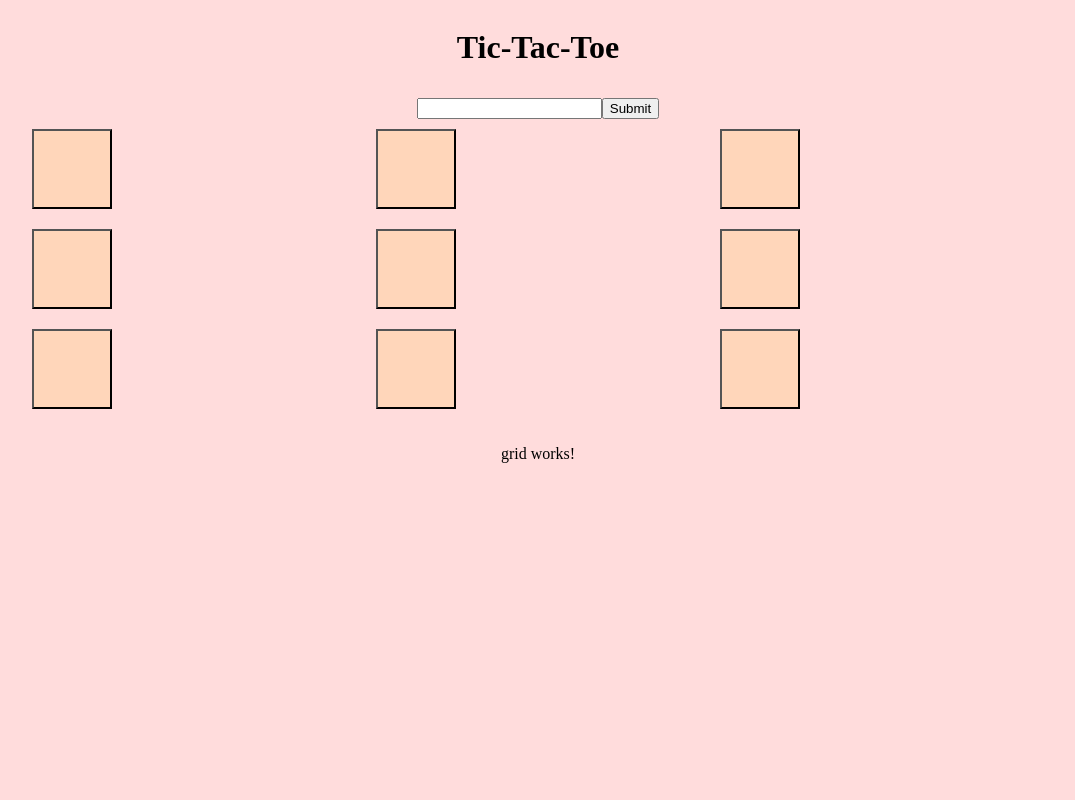
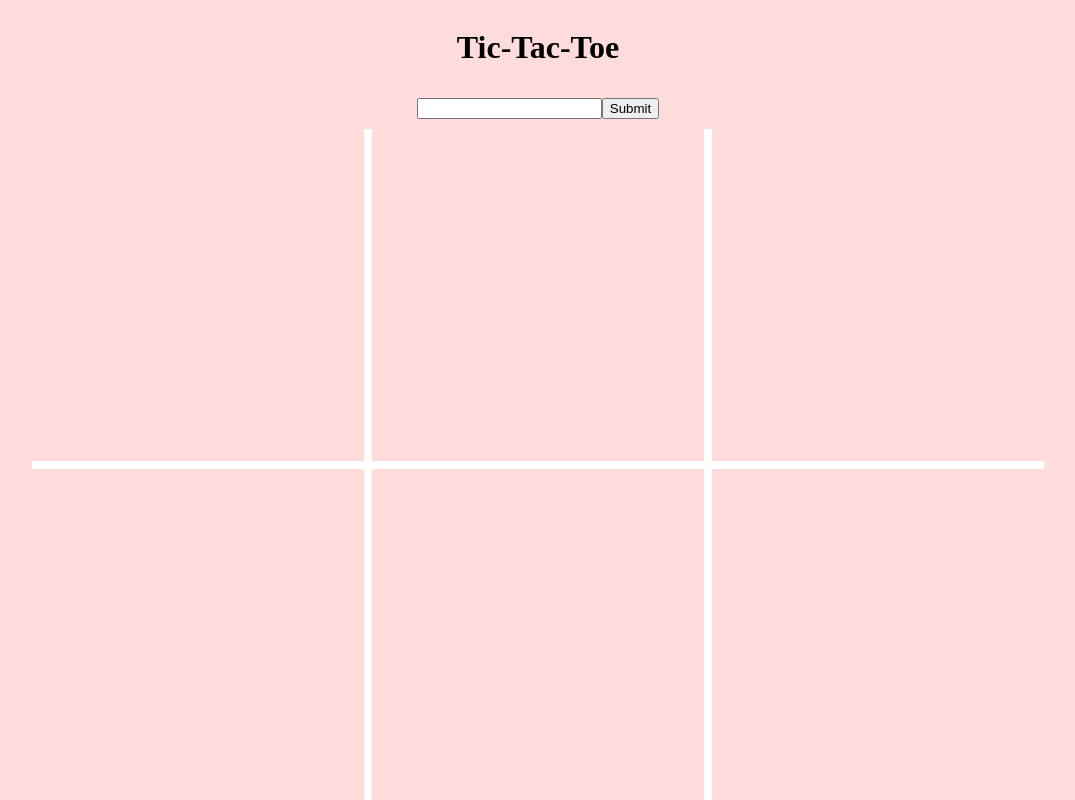
Before and after one commit to Sunsonni/tic-tac-toe-client, an Angular app: page / in a window 1280 px wide. Shown: the top 800 px of the page, without its empty margins (102-1177 px from the left). Built offline with nearby package versions, Linux system fonts and the light colour scheme.

Commit message:
sorta making it look nice

```diff
--- a/src/app/app.component.html
+++ b/src/app/app.component.html
@@ -1,15 +1,17 @@
 <div class="app">
   <h1>Tic-Tac-Toe</h1>
   <div class="gameIdInput">
-    <input type="text">
-    <button type="button" (click)="onSubmit()">Submit</button>
+    <form [formGroup]="form" (ngSubmit)="onSubmit()">
+      <input type="text" formControlName="gameId">
+      <button type="submit">Submit</button>
+    </form>
   </div>
   <div class="grid">
-    <ng-container *ngFor="let button of board" class="all-buttons">
-      <button class="square">
+    <div *ngFor="let button of board" class="grid-item">
+      <button>
         {{ button }}
       </button>
-    </ng-container>
+    </div>
   </div>
   <router-outlet></router-outlet>
 </div>
--- a/src/app/app.component.scss
+++ b/src/app/app.component.scss
@@ -1,21 +1,37 @@
 .app {
     display: flex;
+    flex-direction: column;
     align-items: center;
-    flex-direction: column;
+    justify-content: center;
     gap: 10px;
 }
 
 
 .grid {
-    width: 80%;
-    display: grid;
-    grid-template-columns: repeat(3, 1fr);
-    grid-column-gap: 20px;
-    row-gap: 20px;
+  display: grid;
+  width: 80%;
+  grid-template-columns: repeat(3, 1fr);
+  background-color: white;
+  gap: 8px;
 }
 
-.square {
-  height: 5rem;
-  width: 5rem;
-  background-color: #FFD6BA;
+.grid-item {
+  background-color: white;
+  display: flex;
+  align-items: center;
+  justify-content: center;
 }
+
+.grid-item button {
+  aspect-ratio: 1;
+    background-color: #FFDCDC;
+  // background-color: #FFDCDC;
+  align-items: center;
+  justify-content: center;
+  width: 100%;
+  height: 100%;
+  border: none;
+  // margin: 10px 10px;
+  font-size: 16px;
+  cursor: pointer;
+}
--- a/src/app/app.component.ts
+++ b/src/app/app.component.ts
@@ -1,6 +1,6 @@
 import { Component } from '@angular/core';
 import { ApiFetchService } from './service/api-fetch.service';
-import { FormBuilder, FormControl } from '@angular/forms';
+import { FormBuilder, FormControl, FormGroup } from '@angular/forms';
 
 @Component({
   selector: 'app-root',
@@ -10,7 +10,7 @@ import { FormBuilder, FormControl } from '@angular/forms';
 })
 export class AppComponent {
   board = ["", "", "", "", "", "", "", "", ""];
-  form;
+  form: FormGroup;
   constructor(
     private apiservice: ApiFetchService,
     private formBuilder: FormBuilder
@@ -24,6 +24,12 @@ export class AppComponent {
   }
 
   public async onSubmit() {
-    this.board = await this.apiservice.getData('foo');
+    try {
+      this.board = await this.apiservice.getData(this.form.value.gameId);
+    } catch (error) {
+      alert('Invalid gameId');
+    }
+
+
   }
 }
--- a/src/app/app.module.ts
+++ b/src/app/app.module.ts
@@ -5,6 +5,7 @@ import { AppRoutingModule } from './app-routing.module';
 import { AppComponent } from './app.component';
 import { GridComponent } from './grid/grid.component';
 import { provideHttpClient, withInterceptors } from "@angular/common/http";
+import { ReactiveFormsModule } from '@angular/forms';
 
 @NgModule({
   declarations: [
@@ -13,7 +14,8 @@ import { provideHttpClient, withInterceptors } from "@angular/common/http";
    ],
   imports: [
     BrowserModule,
-    AppRoutingModule
+    AppRoutingModule,
+    ReactiveFormsModule
   ],
   providers: [
     provideHttpClient(),
```
Also changed, not shown: 1 other file (tests, documents, lock files or other folders).
